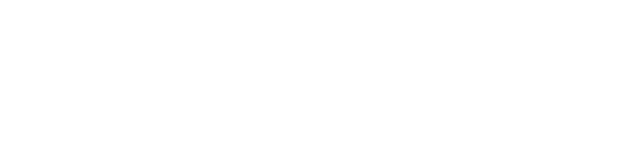
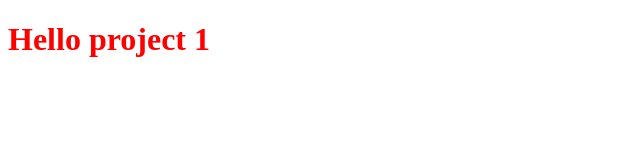
Before and after one commit to nvbtrung/nvbtrung.github.io, a plain HTML site: page Project1/index.html in a window 1280 px wide. Shown: the whole page, without its empty margins (0-640 px from the left). Drawn offline with nearby package versions, Linux system fonts and the light colour scheme; files that its build step writes are made by us from their sources.

Commit message:
Update index.html

```diff
--- a/Project1/index.html
+++ b/Project1/index.html
@@ -1,8 +1,12 @@
 <!DOCTYPE html>
 <html>
    <head>
+       <link href="./index.css" rel="stylesheet">
    </head>
    <body>
+       <div id="main">
+         <h1>Hello project 1</h1>
+      </div>
       <script src="https://cdn.freecodecamp.org/testable-projects-fcc/v1/bundle.js"></script>
    </body>
 </html>
```
